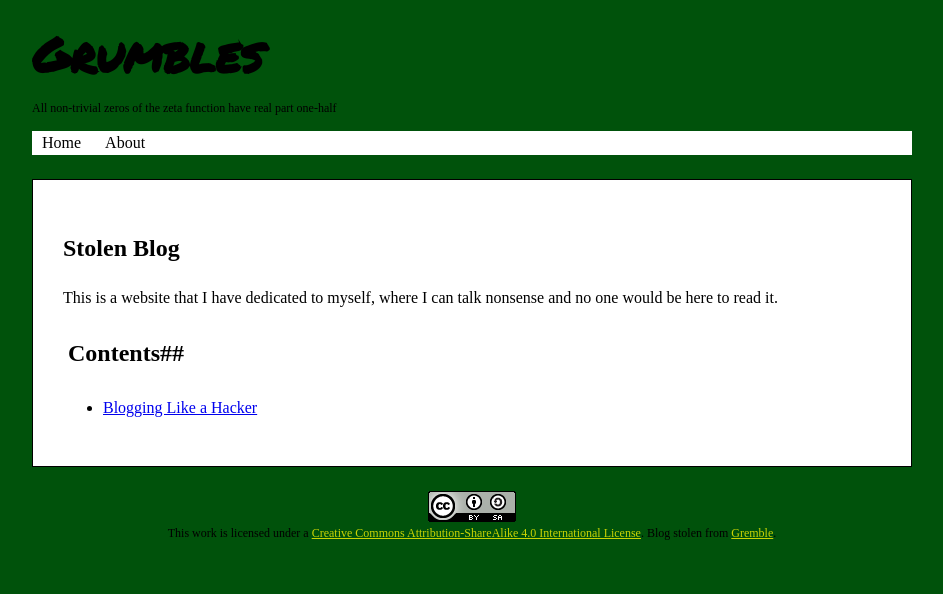
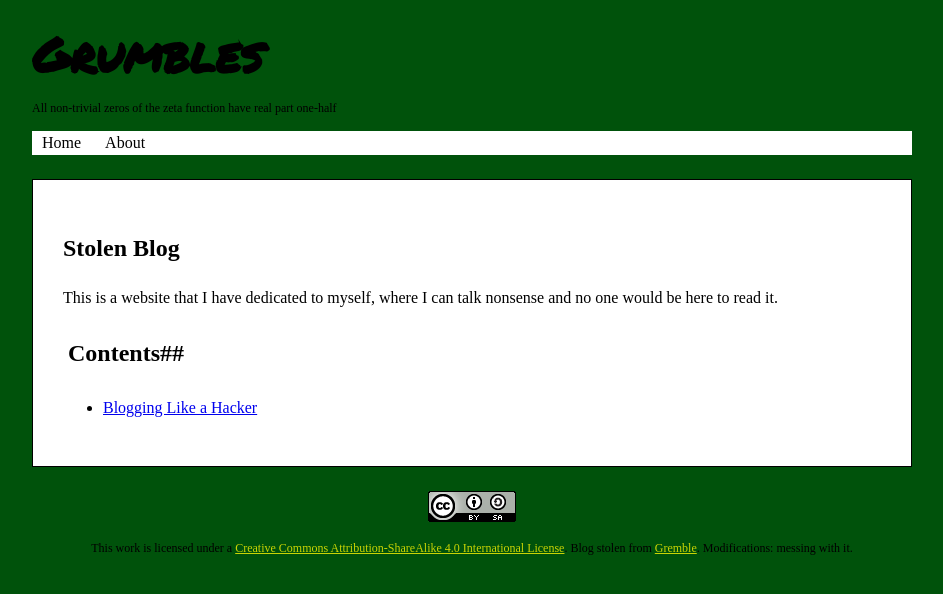
Before and after one commit to koo5/koo5.github.com, a Jekyll site: the page built from index.md, in a window 1280 px wide. Shown: the top 594 px of the page, without its empty margins (168-1111 px from the left). Built offline with Jekyll 4.4.1, drawn with Linux system fonts in a browser that asks for light colours; some web fonts are replaced.

Commit message:
nothing much

```diff
--- a/_includes/footer.html
+++ b/_includes/footer.html
@@ -1,6 +1,6 @@
 <footer>
-<a rel="license" href="http://creativecommons.org/licenses/by-sa/4.0/"><img alt="Creative Commons License" style="border-width:0" src="{{site.baseurl}}/images/88x31.png" /></a><br />This work is licensed under a <a rel="license" href="http://creativecommons.org/licenses/by-sa/4.0/">Creative Commons Attribution-ShareAlike 4.0 International License</a>.
-Blog stolen from <a href="http://gremble09.github.io/">Gremble</a>.
+<a rel="license" href="http://creativecommons.org/licenses/by-sa/4.0/"><img alt="Creative Commons License" style="border-width:0" src="{{site.baseurl}}/images/88x31.png" /></a><br /><br />This work is licensed under a <a rel="license" href="http://creativecommons.org/licenses/by-sa/4.0/">Creative Commons Attribution-ShareAlike 4.0 International License</a>.
+Blog stolen from <a href="http://gremble09.github.io/">Gremble</a>. Modifications: messing with it.
 
 
 <script>
```
